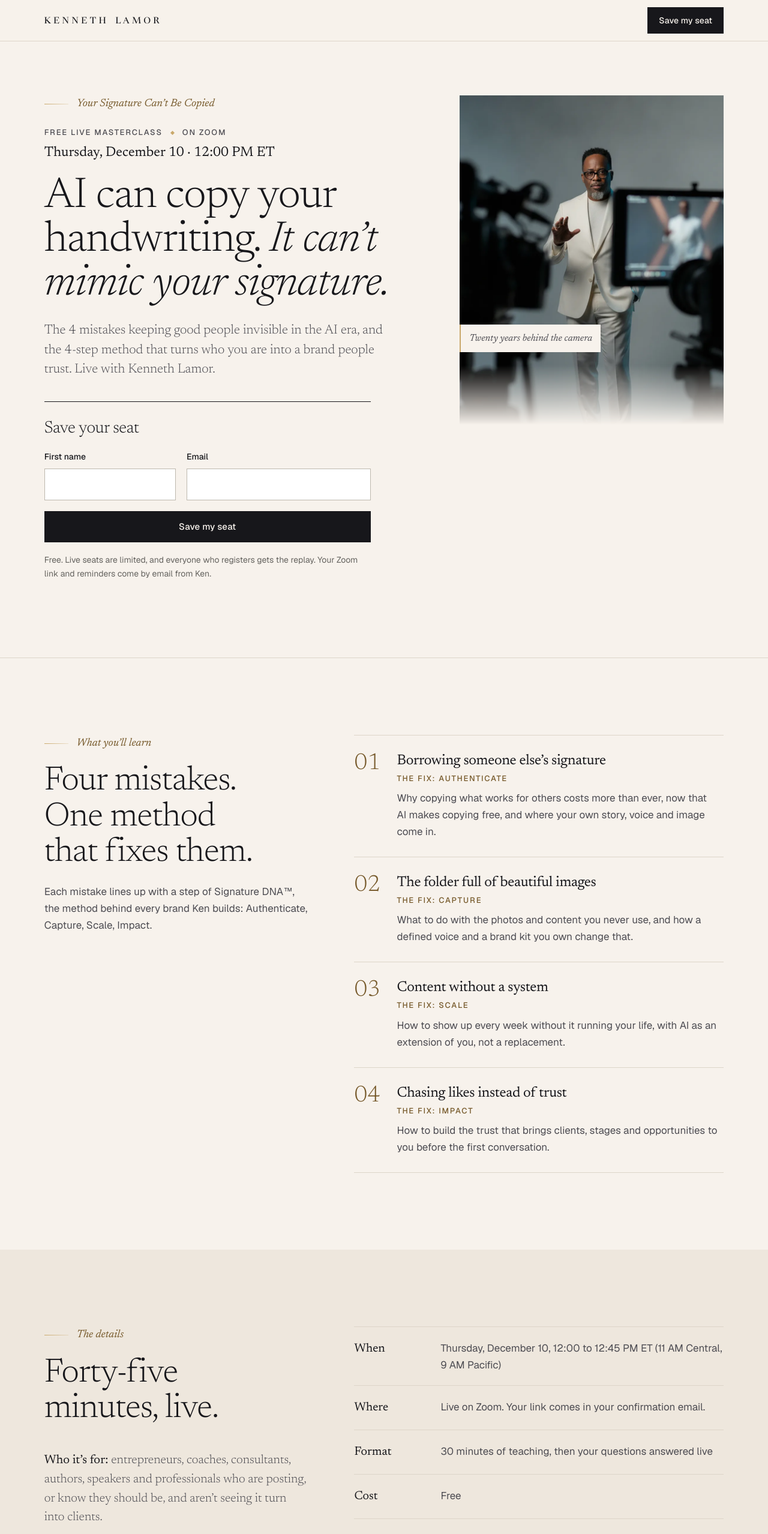
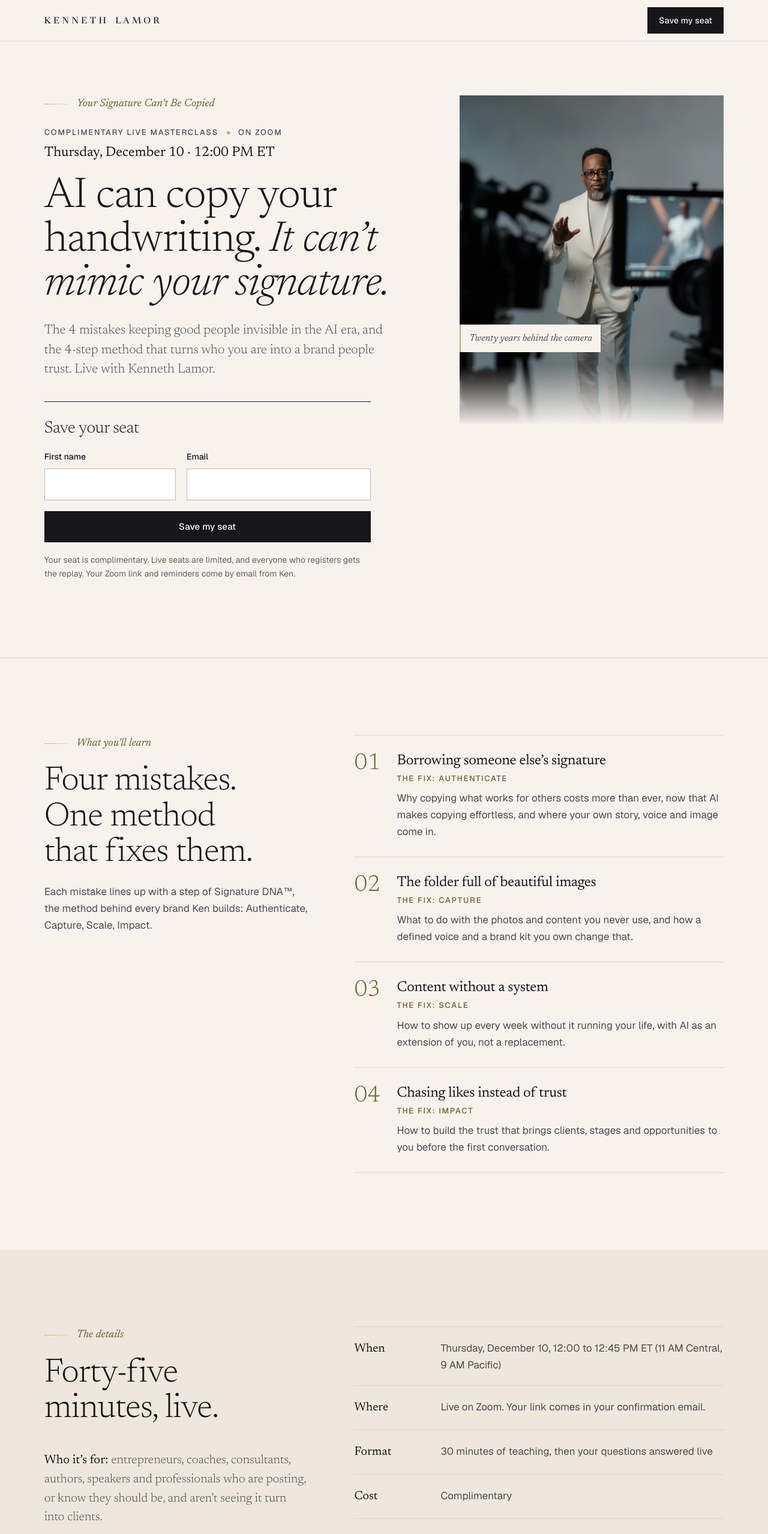
Before and after one commit to Signaturebrandmarketing/kennethlamor-site, a plain HTML site: page masterclass/index.html in a window 1280 px wide. Shown: the top 2557 px of the page at 60% size. Drawn offline with nearby package versions, Linux system fonts and the light colour scheme.

Commit message:
Masterclass: 'complimentary', never 'free' (page, thank-you, calendar file)
Ken's rule (11/14, and the luxury positioning 11/18): our offers are complimentary, not free.
Hero label, seat line, Cost, title/description/og, the thank-you Brand Assessment line and
calendar titles. 'AI makes copying free' -> 'effortless'. The .ics SUMMARY is folded at 75
octets with CRLF kept.

Co-Authored-By: Claude Opus 5.5 <noreply@anthropic.com>

```diff
--- a/masterclass/index.html
+++ b/masterclass/index.html
@@ -3,15 +3,15 @@
 <head>
 <meta charset="utf-8">
 <meta name="viewport" content="width=device-width, initial-scale=1">
-<title>Your Signature Can't Be Copied | Free Live Masterclass with Kenneth Lamor</title>
-<meta name="description" content="A free live masterclass on Zoom, Thursday, December 10 at 12:00 PM ET: the 4 mistakes keeping good people invisible in the AI era, and the 4-step method that turns who you are into a brand people trust.">
+<title>Your Signature Can't Be Copied | Complimentary Live Masterclass with Kenneth Lamor</title>
+<meta name="description" content="A complimentary live masterclass on Zoom, Thursday, December 10 at 12:00 PM ET: the 4 mistakes keeping good people invisible in the AI era, and the 4-step method that turns who you are into a brand people trust.">
 <meta name="theme-color" content="#F7F2EC">
 <link rel="icon" href="/assets/icons/favicon.svg" type="image/svg+xml">
 <link rel="icon" href="/assets/icons/favicon-32.png" sizes="32x32" type="image/png">
 <link rel="apple-touch-icon" href="/assets/icons/apple-touch-icon.png">
 <link rel="canonical" href="https://kennethlamor.com/masterclass/">
 <meta property="og:type" content="website">
-<meta property="og:title" content="Your Signature Can't Be Copied: a free live masterclass">
+<meta property="og:title" content="Your Signature Can't Be Copied: a complimentary live masterclass">
 <meta property="og:description" content="AI can copy your handwriting. It can't mimic your signature. Live on Zoom with Kenneth Lamor, Thursday, December 10 at 12 PM ET.">
 <meta property="og:url" content="https://kennethlamor.com/masterclass/">
 <meta property="og:image" content="https://kennethlamor.com/assets/og-image.jpg">
@@ -25,7 +25,7 @@
 {
   "@context": "https://schema.org",
   "@type": "Event",
-  "name": "Your Signature Can't Be Copied: a free live masterclass on personal branding in the AI era",
+  "name": "Your Signature Can't Be Copied: a complimentary live masterclass on personal branding in the AI era",
   "startDate": "2026-12-10T12:00:00-05:00",
   "endDate": "2026-12-10T12:45:00-05:00",
   "eventAttendanceMode": "https://schema.org/OnlineEventAttendanceMode",
@@ -183,7 +183,7 @@ input:focus-visible{outline:none;border-color:var(--ink);box-shadow:0 0 0 1px va
   <div class="wrap hero-grid">
     <div>
       <p class="label">Your Signature Can&rsquo;t Be Copied</p>
-      <p class="when"><span>Free live masterclass</span><span class="diamond" aria-hidden="true"></span><span>On Zoom</span></p>
+      <p class="when"><span>Complimentary live masterclass</span><span class="diamond" aria-hidden="true"></span><span>On Zoom</span></p>
       <p class="date"><time datetime="2026-12-10T12:00-05:00">Thursday, December 10 &middot; 12:00 PM ET</time></p>
       <h1>AI can copy your handwriting. <em>It can&rsquo;t mimic your signature.</em></h1>
       <p class="sub">The 4 mistakes keeping good people invisible in the AI era, and the 4-step method that turns who you are into a brand people trust. Live with Kenneth Lamor.</p>
@@ -206,7 +206,7 @@ input:focus-visible{outline:none;border-color:var(--ink);box-shadow:0 0 0 1px va
           <div class="hp" aria-hidden="true"><label for="mc-company">Company</label><input id="mc-company" name="company" type="text" tabindex="-1" autocomplete="off"></div>
           <button class="btn" type="submit">Save my seat</button>
           <p class="err" id="mc-err" role="alert"></p>
-          <p class="fine">Free. Live seats are limited, and everyone who registers gets the replay. Your Zoom link and reminders come by email from Ken.</p>
+          <p class="fine">Your seat is complimentary. Live seats are limited, and everyone who registers gets the replay. Your Zoom link and reminders come by email from Ken.</p>
         </form>
       </div>
     </div>
@@ -231,7 +231,7 @@ input:focus-visible{outline:none;border-color:var(--ink);box-shadow:0 0 0 1px va
         <div>
           <h3>Borrowing someone else&rsquo;s signature</h3>
           <p class="fix">The fix: Authenticate</p>
-          <p>Why copying what works for others costs more than ever, now that AI makes copying free, and where your own story, voice and image come in.</p>
+          <p>Why copying what works for others costs more than ever, now that AI makes copying effortless, and where your own story, voice and image come in.</p>
         </div>
       </li>
       <li class="step">
@@ -273,7 +273,7 @@ input:focus-visible{outline:none;border-color:var(--ink);box-shadow:0 0 0 1px va
       <div><dt>When</dt><dd>Thursday, December 10, 12:00 to 12:45 PM ET (11 AM Central, 9 AM Pacific)</dd></div>
       <div><dt>Where</dt><dd>Live on Zoom. Your link comes in your confirmation email.</dd></div>
       <div><dt>Format</dt><dd>30 minutes of teaching, then your questions answered live</dd></div>
-      <div><dt>Cost</dt><dd>Free</dd></div>
+      <div><dt>Cost</dt><dd>Complimentary</dd></div>
       <div><dt>Replay</dt><dd>Everyone who registers gets it, whether you make it live or not</dd></div>
     </dl>
   </div>
```
Also changed, not shown: masterclass/thank-you/index.html (+2 -2 lines), 1 other file.
